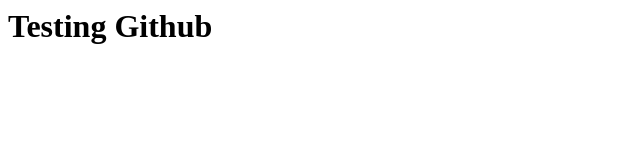
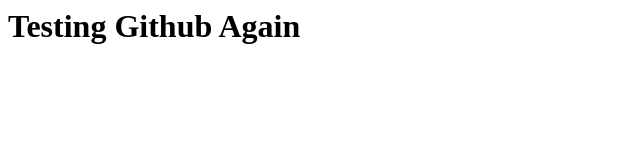
Before and after one commit to Ray448/FirstRepo, a plain HTML site: page index.html in a window 1280 px wide. Shown: the whole page, without its empty margins (0-640 px from the left). Drawn offline with Linux system fonts and the light colour scheme.

Commit message:
Update index.html

```diff
--- a/index.html
+++ b/index.html
@@ -4,6 +4,6 @@
 	<title>Try Github</title>
 </head>
 <body>
-	<h1>Testing Github</h1>
+	<h1>Testing Github Again</h1>
 </body>
 </html>
```
